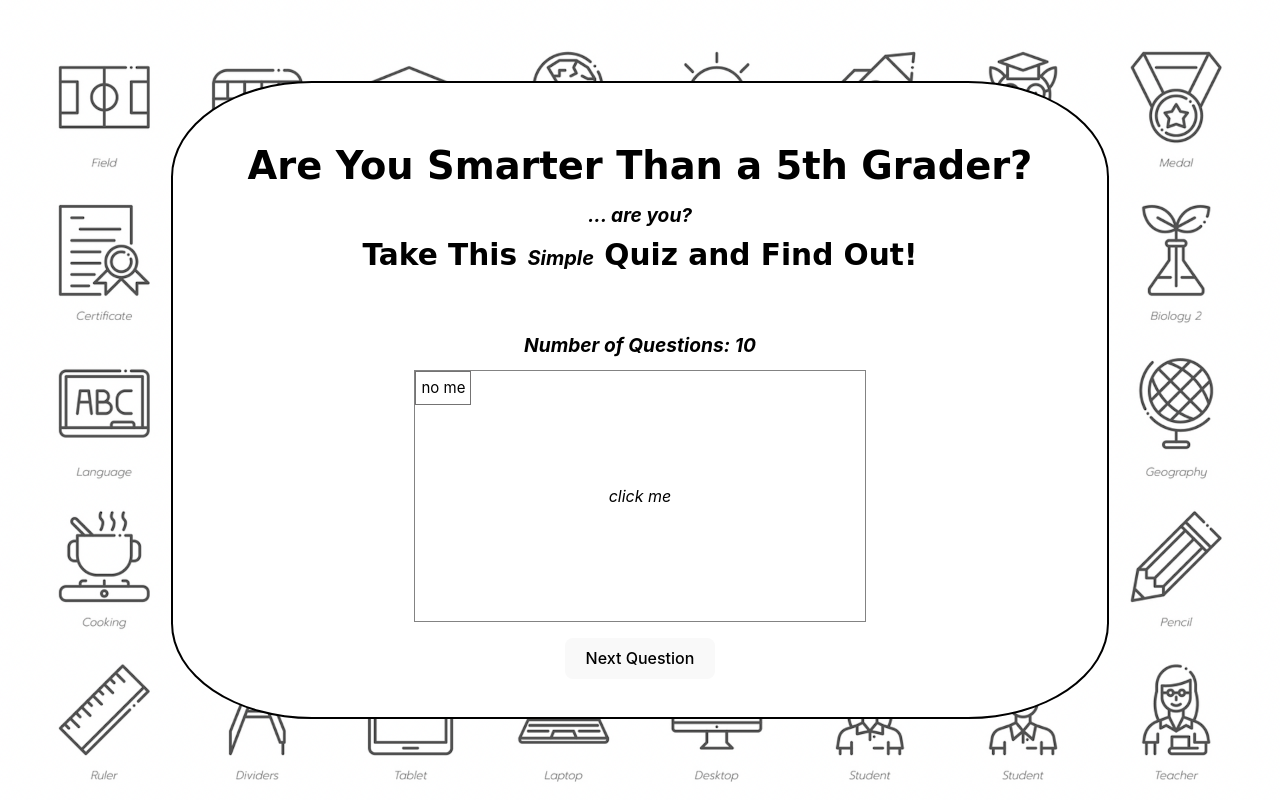
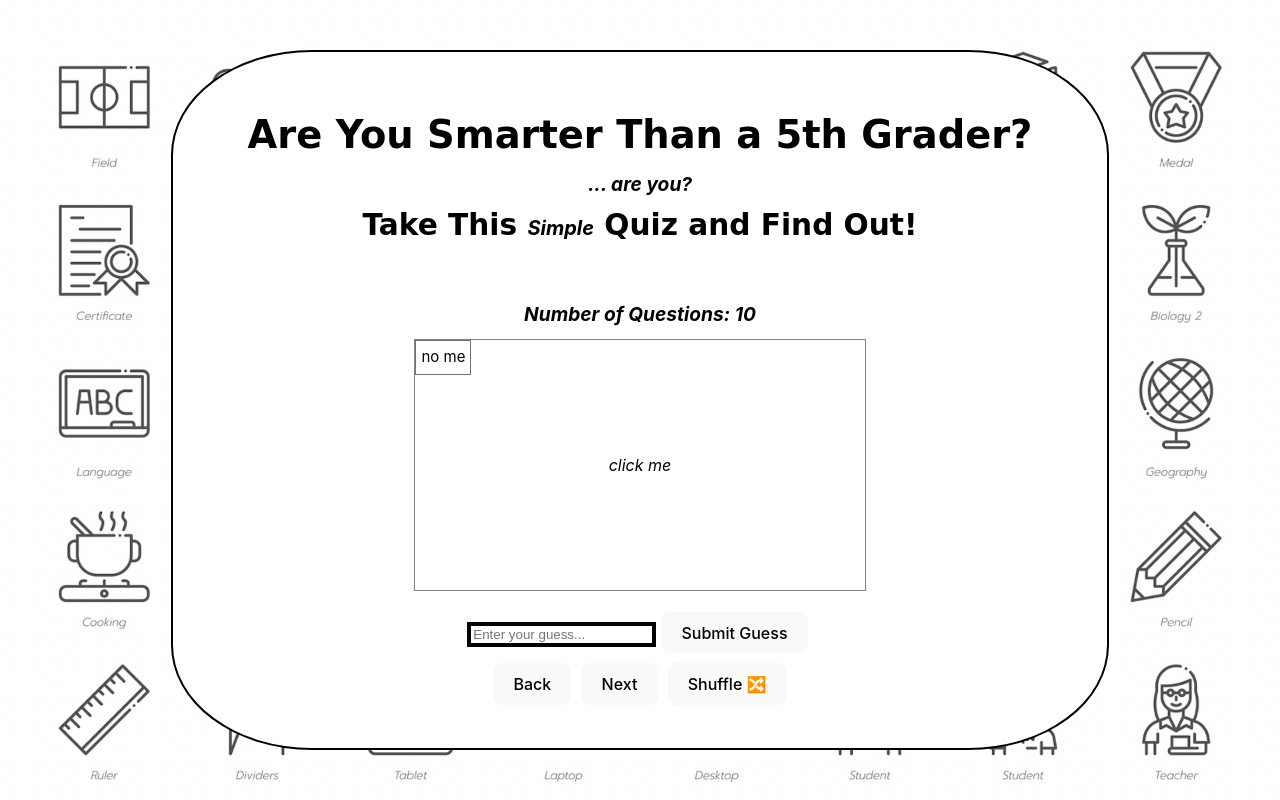
Before and after one commit to kylvng/FlashCards, a React (Vite) app in the folder flashcards/: page / in a window 1280 px wide. Built offline with nearby package versions, Linux system fonts and the light colour scheme.

Commit message:
added shuffle, next, and back

```diff
--- a/flashcards/src/App.jsx
+++ b/flashcards/src/App.jsx
@@ -1,45 +1,71 @@
-import { useState } from 'react'
-import './App.css'
-import Card from './components/Card'
-import m from './images/letterM.png'
-import pencil from './images/pencilLead.png'
-import keyboard from './images/keyboard.png'
-import footsteps from './images/footsteps.png'
-import ton from './images/theWordTon.png'
-import echo from './images/echo.png'
-import map from './images/map.png'
-import future from './images/future.png'
-import fire from './images/fire.png'
-import coffin from './images/coffin.png'
+import React, { useState } from 'react';
+import './App.css';
+import Card from './components/Card';
+import m from './images/letterM.png';
+import pencil from './images/pencilLead.png';
+import keyboard from './images/keyboard.png';
+import footsteps from './images/footsteps.png';
+import ton from './images/theWordTon.png';
+import echo from './images/echo.png';
+import map from './images/map.png';
+import future from './images/future.png';
+import fire from './images/fire.png';
+import coffin from './images/coffin.png';
 
 function App() {
   const [cardIndex, setCardIndex] = useState(0);
   const [isFlipped, setFlipped] = useState(false);
-
-
-  const cardPairs = [
-    { question: "click me", answer: "click button", difficulty: "no me", image: null },
-    { question: "What comes once in a minute, twice in a moment, but never in a thousand years?", answer: "The letter 'M'.", difficulty: "easy", image: m},
-    { question: "I am taken from a mine, and shut up in a wooden case, from which I am never released, and yet I am used by almost every person. What am I?", answer: "Pencil lead.", difficulty: "easy", image: pencil},
-    { question: "I have keys but open no locks. I have space but no room. You can enter, but you can't go inside. What am I?", answer: "A keyboard.", difficulty: "easy", image: keyboard},
-    { question: "The more you take, the more you leave behind. What am I?", answer: "Footsteps.", difficulty: "easy", image: footsteps},
-    { question: "Forward I am heavy, but backward I am not. What am I?", answer: "The word 'ton.'", difficulty: "medium", image: ton},
-    { question: "I speak without a mouth and hear without ears. I have no body, but I come alive with the wind. What am I?", answer: "An echo.", difficulty: "medium", image: echo},
-    { question: "What has cities, but no houses; forests, but no trees; and water, but no fish?", answer: "A map.", difficulty: "medium", image: map},
-    { question: "I am always in front of you but can't be seen. What am I?", answer: "The future.", difficulty: "medium", image: future},
-    { question: "I am not alive, but I can grow. I don't have lungs, but I need air. What am I?", answer: "Fire.", difficulty: "hard", image: fire},
-    { question: "The person who makes it, sells it. The person who buys it never uses it. The person who uses it never knows they're using it. What is it?", answer: "A coffin.", difficulty: "hard", image: coffin}
-  ]
+  const [userGuess, setUserGuess] = useState('');
+  const [borderColor, setBorderColor] = useState('black');
+  const [cardPairs, setCardPairs] = useState([
+    { question: 'click me', answer: 'click button', difficulty: 'no me', image: null },
+    { question: "What comes once in a minute, twice in a moment, but never in a thousand years?", answer: "M", difficulty: "easy", image: m },
+    { question: "I am taken from a mine, and shut up in a wooden case, from which I am never released, and yet I am used by almost every person. What am I?", answer: "Pencil lead", difficulty: "easy", image: pencil },
+    { question: "I have keys but open no locks. I have space but no room. You can enter, but you can't go inside. What am I?", answer: "Keyboard", difficulty: "easy", image: keyboard },
+    { question: "The more you take, the more you leave behind. What am I?", answer: "Footsteps", difficulty: "easy", image: footsteps },
+    { question: "Forward I am heavy, but backward I am not. What am I?", answer: "Ton", difficulty: "medium", image: ton },
+    { question: "I speak without a mouth and hear without ears. I have no body, but I come alive with the wind. What am I?", answer: "Echo", difficulty: "medium", image: echo },
+    { question: "What has cities, but no houses; forests, but no trees; and water, but no fish?", answer: "Map", difficulty: "medium", image: map },
+    { question: "I am always in front of you but can't be seen. What am I?", answer: "Future", difficulty: "medium", image: future },
+    { question: "I am not alive, but I can grow. I don't have lungs, but I need air. What am I?", answer: "Fire", difficulty: "hard", image: fire },
+    { question: "The person who makes it, sells it. The person who buys it never uses it. The person who uses it never knows they're using it. What is it?", answer: "Coffin", difficulty: "hard", image: coffin }
+  ]);
   const len = cardPairs.length;
 
   const handleCardClick = () => {
     setFlipped(!isFlipped);
   };
 
-  const nextCard = () => {
-    const newIndex = Math.floor(Math.random() * (len - 1)) + 1;
-    setCardIndex(newIndex);
-    setFlipped(false);
+  const handlePrevCard = () => {
+    if (cardIndex > 0) {
+      setCardIndex(cardIndex - 1);
+      setFlipped(false);
+      setUserGuess("");
+      setBorderColor('black');
+    }
+  };
+
+  const handleNextCard = () => {
+    if (cardIndex < len - 1) {
+      setCardIndex(cardIndex + 1);
+      setFlipped(false);
+      setUserGuess("");
+      setBorderColor('black');
+    }
+  };
+
+  const handleShuffle = () => {
+    const shuffledPairs = [...cardPairs].sort(() => Math.random() - 0.5);
+    setCardPairs(shuffledPairs);
+  };
+
+  const handleSubmit = () => {
+    const correctAnswer = cardPairs[cardIndex].answer;
+    if (userGuess.toLowerCase() === correctAnswer.toLowerCase()) {
+      setBorderColor('green');
+    } else {
+      setBorderColor('red');
+    }
   };
 
   return (
@@ -60,7 +86,21 @@ function App() {
           isFlipped={isFlipped}
           handleCardClick={handleCardClick}
         />
-        <button onClick={nextCard}>Next Question</button>
+        <input
+          type='text'
+          value={userGuess}
+          onChange={(e) => setUserGuess(e.target.value)}
+          placeholder='Enter your guess...'
+          style={{ borderColor: borderColor, borderWidth: '4px', borderStyle: 'solid' }}
+        />
+        <button onClick={handleSubmit}>Submit Guess</button>
+
+        <div>
+          <button onClick={handlePrevCard}>Back</button>
+          <button onClick={handleNextCard}>Next</button>
+          <button onClick={handleShuffle}>Shuffle 🔀</button>
+        </div>
+
       </div>
     </div>
   );
--- a/flashcards/src/index.css
+++ b/flashcards/src/index.css
@@ -44,6 +44,7 @@ h1 {
 button {
   border-radius: 8px;
   border: 1px solid transparent;
+  margin: 5px;
   padding: 0.6em 1.2em;
   font-size: 1em;
   font-weight: 500;
```
